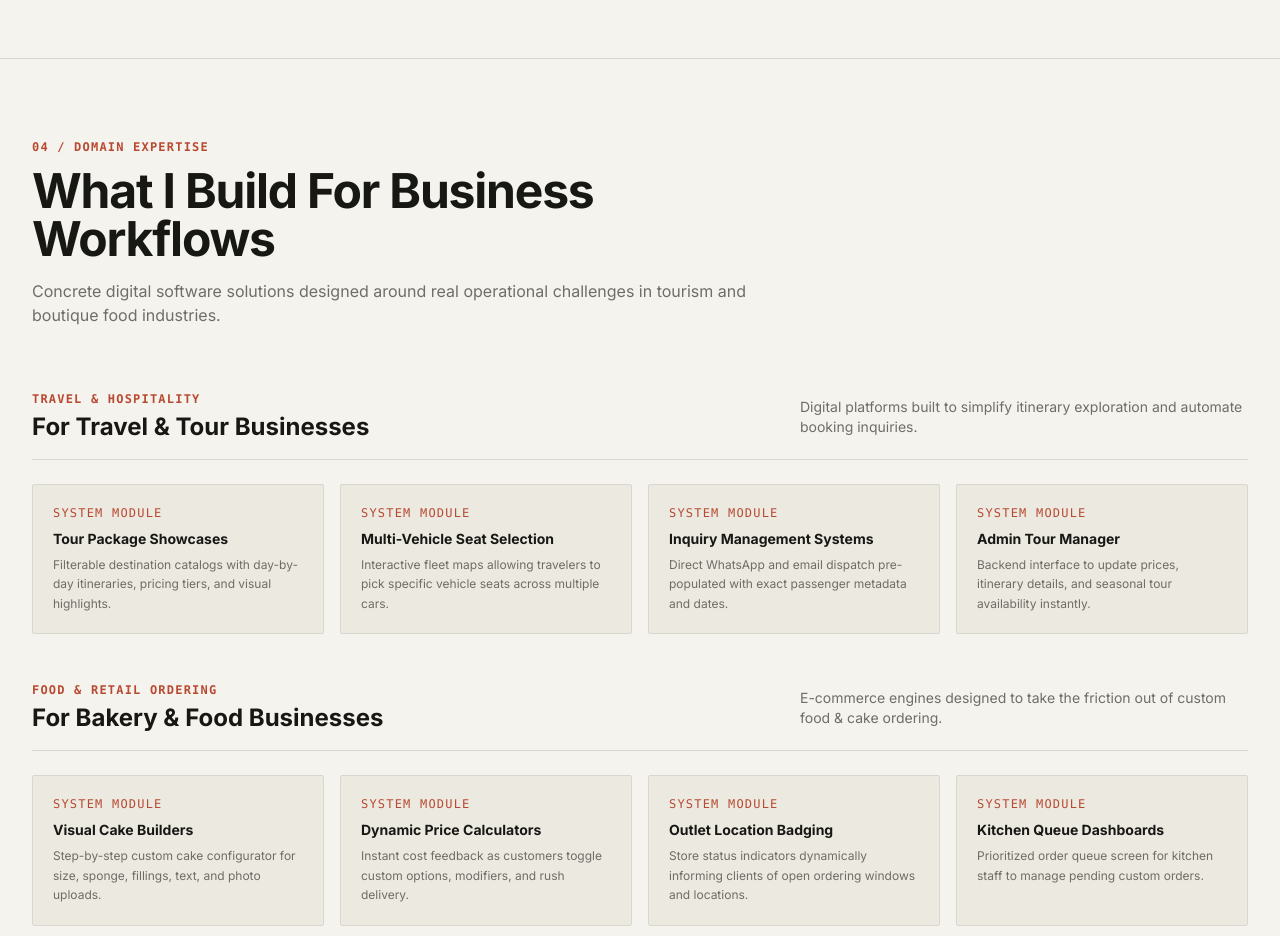
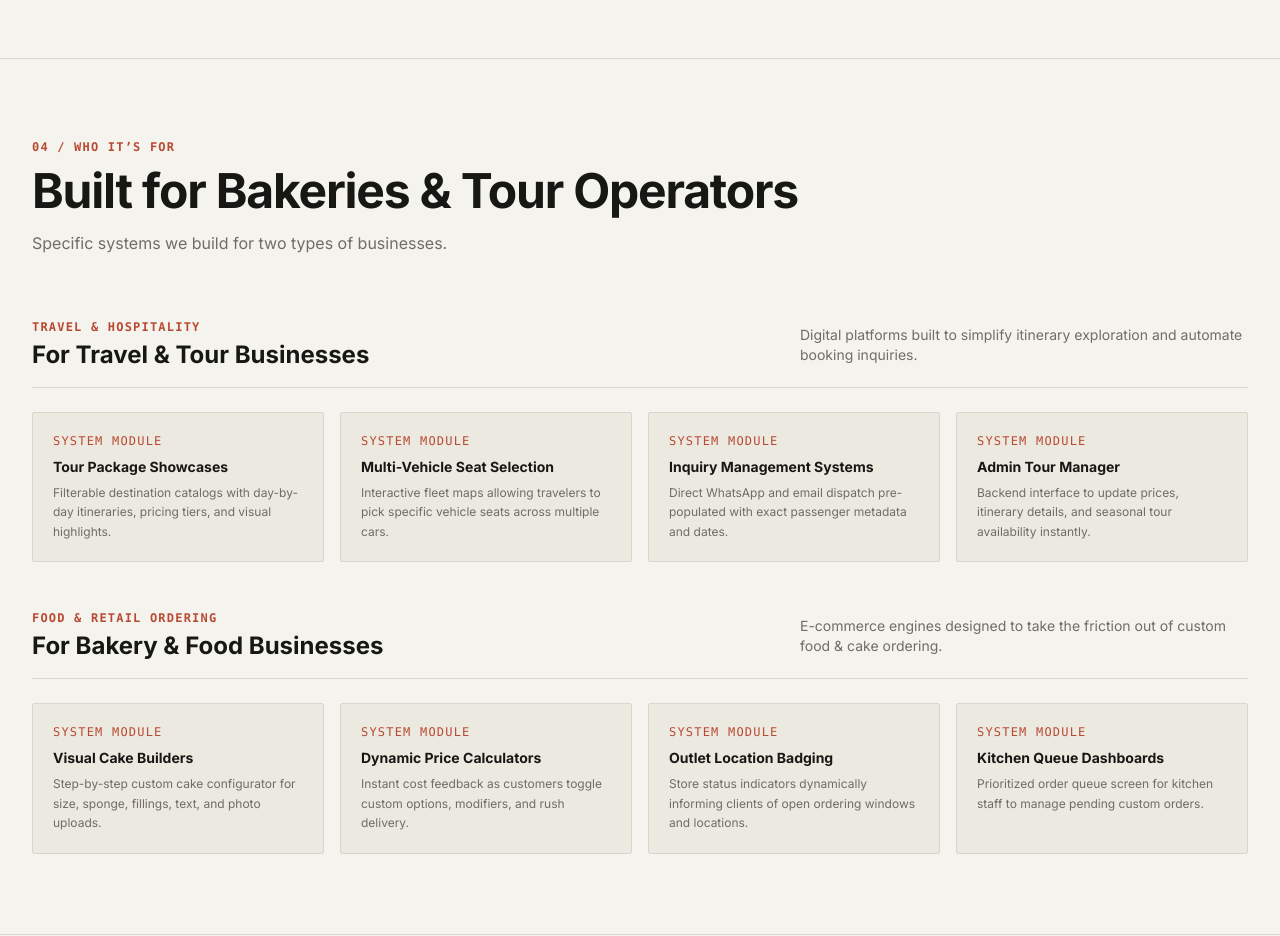
Before and after one commit to IsacSmile/thrine-uk, a React (Vite) app: page /services in a window 1280 px wide. Shown: the part 1540-2476 px from the top of the page. Built offline with nearby package versions, Linux system fonts and the light colour scheme; no server answers.

Commit message:
copy: update SolutionsGrid section label, title, and description

```diff
--- a/src/components/sections/SolutionsGrid.tsx
+++ b/src/components/sections/SolutionsGrid.tsx
@@ -8,9 +8,9 @@ export const SolutionsGrid: React.FC = () => {
     <section className="py-20 bg-paper border-b border-studio-border">
       <Container>
         <SectionHeading
-          eyebrow="04 / DOMAIN EXPERTISE"
-          title="What I Build For Business Workflows"
-          subtitle="Concrete digital software solutions designed around real operational challenges in tourism and boutique food industries."
+          eyebrow="04 / WHO IT’S FOR"
+          title="Built for Bakeries & Tour Operators"
+          subtitle="Specific systems we build for two types of businesses."
         />
 
         <div className="space-y-12">
```
